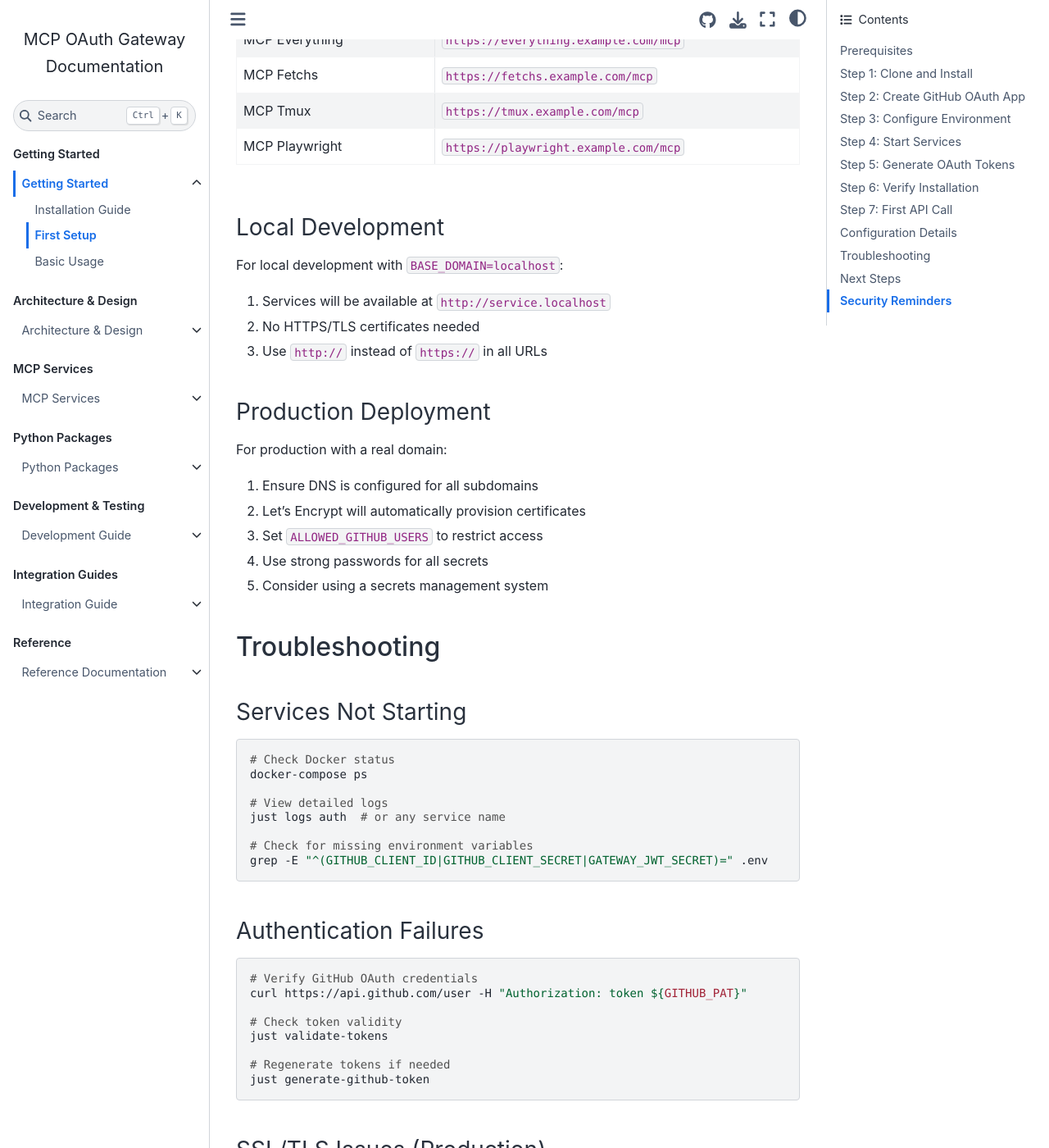
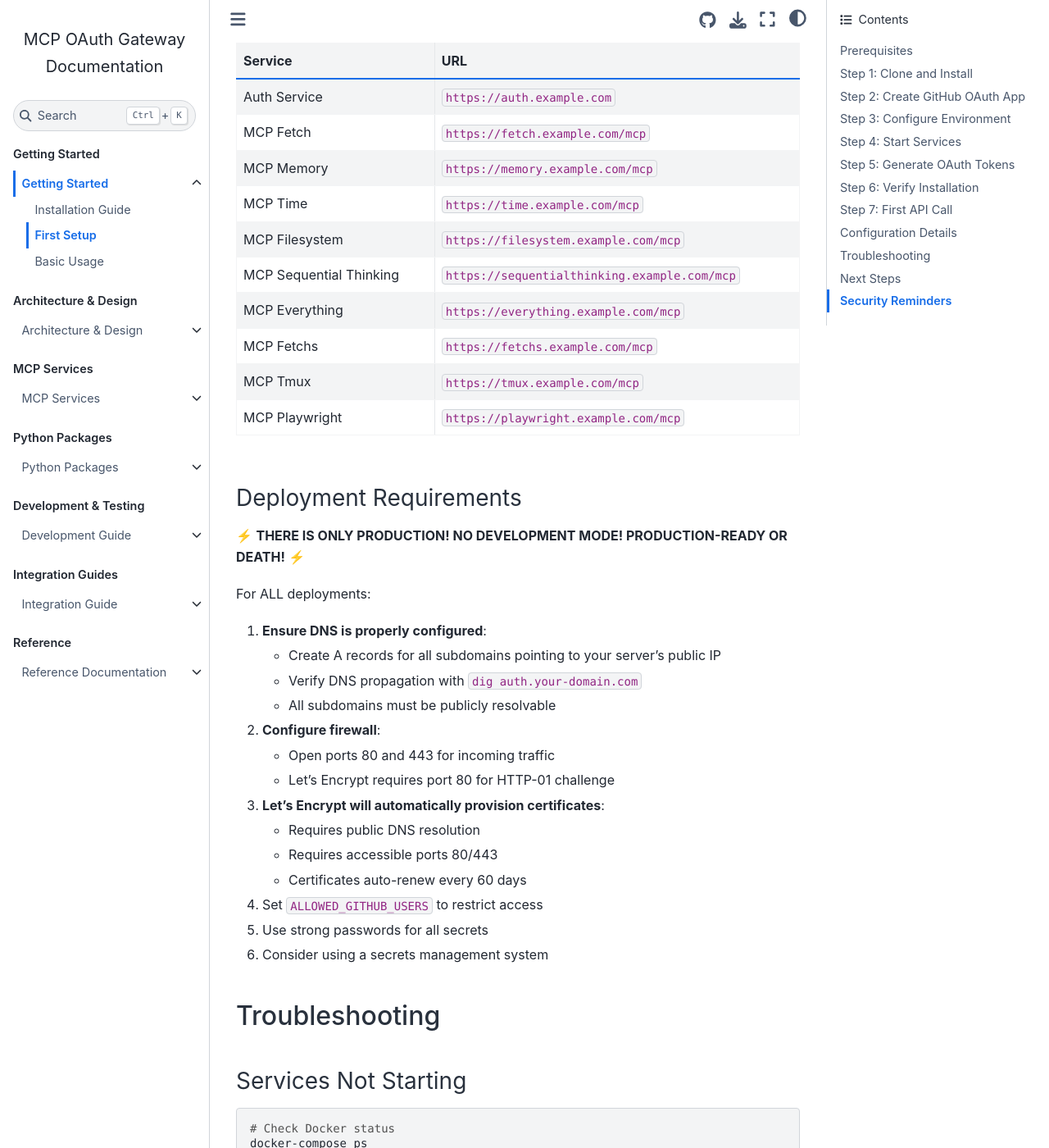
Before and after one commit to atrawog/mcp-oauth-gateway, a Jupyter Book: the page built from docs/quickstart/first-setup.md, in a window 1280 px wide and 1400 px high, scrolled down 4464 px. Shown: the whole window at 82% size. Built offline with Jupyter Book 1.0.4 settings and Sphinx 7.4.7 and the Sphinx Book theme 1.1.4, drawn with Linux system fonts in a browser that asks for light colours; pages that are not in the unit, such as notebooks, are missing from menus; some of the changed text lies outside the part shown.

Commit message:
Update Documentation to Emphasize Production-Only Deployment Requirements
This commit enhances the documentation across multiple files to clarify the necessity of using a real domain and public IP address for deployment. Key changes include:

- Updated README.md to specify that localhost development is not permitted and that all subdomains must resolve to the server's public IP.
- Revised quickstart and installation guides to emphasize the requirement for accessible ports 80 and 443 for Let's Encrypt certificate provisioning.
- Added strong warnings against using localhost, reinforcing the need for production-ready setups.

These updates ensure that users are fully aware of the deployment prerequisites, promoting best practices for secure and functional OAuth service implementation.

```diff
--- a/docs/quickstart/first-setup.md
+++ b/docs/quickstart/first-setup.md
@@ -16,7 +16,17 @@
 - **[pixi](https://pixi.sh)** package manager installed
 - **[just](https://github.com/casey/just)** command runner installed
 - A **GitHub account** for OAuth integration
-- A **domain name** (or use `localhost` for local development)
+- A **domain name** (REQUIRED - no localhost allowed!)
+- **MANDATORY for ALL deployments**:
+  - **Public IP address** with your server accessible from the internet
+  - **DNS configured** with all required subdomains pointing to your server:
+    - `auth.your-domain.com`
+    - `fetch.your-domain.com`
+    - `memory.your-domain.com`
+    - `time.your-domain.com`
+    - And all other service subdomains
+  - **Ports 80 and 443 open** in your firewall for Let's Encrypt certificate provisioning
+  - **GitHub OAuth callback URL** must be publicly accessible
 
 ## Step 1: Clone and Install
 
@@ -35,8 +45,8 @@
 
 2. Fill in the application details:
    - **Application name**: `MCP OAuth Gateway` (or your preferred name)
-   - **Homepage URL**: `https://your-domain.com` (or `http://localhost` for local dev)
-   - **Authorization callback URL**: `https://auth.your-domain.com/callback` (or `http://auth.localhost/callback`)
+   - **Homepage URL**: `https://your-domain.com` (MUST be a real domain with HTTPS!)
+   - **Authorization callback URL**: `https://auth.your-domain.com/callback` (MUST be publicly accessible!)
 
 3. Click **"Register application"**
 
@@ -62,7 +72,7 @@
 GITHUB_CLIENT_SECRET=your_actual_client_secret_here
 
 # Domain Configuration
-BASE_DOMAIN=your-domain.com  # or 'localhost' for local development
+BASE_DOMAIN=your-domain.com  # MUST be a real domain - NO LOCALHOST!
 ACME_EMAIL=admin@your-domain.com  # your email for Let's Encrypt
 
 # Redis Security
@@ -186,23 +196,27 @@
 | MCP Tmux | `https://tmux.example.com/mcp` |
 | MCP Playwright | `https://playwright.example.com/mcp` |
 
-### Local Development
 
-For local development with `BASE_DOMAIN=localhost`:
+### Deployment Requirements
 
-1. Services will be available at `http://service.localhost`
-2. No HTTPS/TLS certificates needed
-3. Use `http://` instead of `https://` in all URLs
+⚡ **THERE IS ONLY PRODUCTION! NO DEVELOPMENT MODE! PRODUCTION-READY OR DEATH!** ⚡
 
-### Production Deployment
+For ALL deployments:
 
-For production with a real domain:
-
-1. Ensure DNS is configured for all subdomains
-2. Let's Encrypt will automatically provision certificates
-3. Set `ALLOWED_GITHUB_USERS` to restrict access
-4. Use strong passwords for all secrets
-5. Consider using a secrets management system
+1. **Ensure DNS is properly configured**:
+   - Create A records for all subdomains pointing to your server's public IP
+   - Verify DNS propagation with `dig auth.your-domain.com`
+   - All subdomains must be publicly resolvable
+2. **Configure firewall**:
+   - Open ports 80 and 443 for incoming traffic
+   - Let's Encrypt requires port 80 for HTTP-01 challenge
+3. **Let's Encrypt will automatically provision certificates**:
+   - Requires public DNS resolution
+   - Requires accessible ports 80/443
+   - Certificates auto-renew every 60 days
+4. Set `ALLOWED_GITHUB_USERS` to restrict access
+5. Use strong passwords for all secrets
+6. Consider using a secrets management system
 
 ## Troubleshooting
 
```
Also changed, not shown: README.md (+7 -3 lines), docs/quickstart/installation.md (+6 -0 lines).
